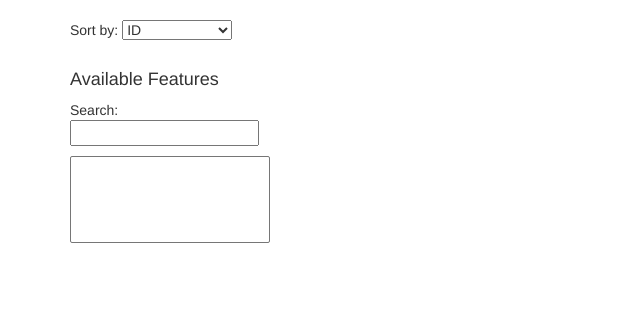
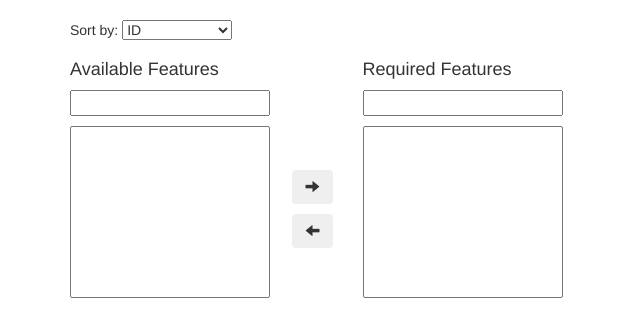
Before and after one commit to o-n-e/feature-chooser, a website: page app/index.html in a window 1280 px wide. Shown: the whole page, without its empty margins (0-640 px from the left). Drawn offline with nearby package versions, Linux system fonts and the light colour scheme.

Commit message:
10. Add Selected Features box

```diff
--- a/app/css/app.css
+++ b/app/css/app.css
@@ -3,3 +3,13 @@
 body {
     padding-top: 20px;
 }
+
+.firstbutton {
+    float: right;
+    margin-top: 120px;
+}
+
+.secondbutton {
+    float: right;
+    margin-top: 10px;
+}
--- a/app/index.html
+++ b/app/index.html
@@ -19,21 +19,52 @@
     </select>
 
   <div class="row">
-  <p>
+
     <div class="col-xs-2">
       <h4>Available Features</h4>
-      Search: <input ng-model="query"></p>
-<p>
-      <select size="5"
+      <p>
+        <input ng-model="availableFeaturesQuery"
+                     style="width: 200px"></p>
+      <p>
+      <select size="10"
               multiple
               ng-model="available"
-              ng-options="feature as feature.displayName for feature in availibleFeatures | filter:query | orderBy:orderProp"
+              ng-options="feature as feature.displayName for feature in availibleFeatures | filter:availableFeaturesQuery | orderBy:orderProp"
               style="width: 200px">
 
       </select></p>
     </div>
 
-  </div>
+    <div class="col-xs-1">
+      <button type="button"
+              class="btn btn-default, firstbutton"
+              ng-click="moveItem(selected[0], availableFeatures, selectedFeatures)">
+        <span class="glyphicon glyphicon-arrow-right"></span>
+      </button>
+      <button type="button"
+              class="btn btn-default, secondbutton"
+              ng-click="moveItem(selected[0], selectedFeatures, availableFeatures)">
+        <span class="glyphicon glyphicon-arrow-left"></span>
+      </button>
+    </div>
+
+    <div class="col-xs-2">
+      <h4>Required Features</h4>
+      <p>
+        <input ng-model="selectedFeaturesQuery"
+                        style="width: 200px"></p>
+      <p>
+        <select size="10"
+                multiple
+                ng-model="selected"
+                ng-options="feature as feature.displayName for feature in selectedFeatures | filter:selectedFeaturesQuery | orderBy:orderProp"
+                style="width: 200px">
+
+        </select></p>
+    </div>
+
+
+
 
 </div>
 
--- a/docs/user_stories.txt
+++ b/docs/user_stories.txt
@@ -1,4 +1,4 @@
-9. Style it!
+10. Add Selected Features box
 
 - backlog
 
@@ -10,4 +10,5 @@ x 4. The app now has a search box. Notice that the list on the page changes depe
 x 5. Add a dropdown to order the list results
 x 6. There is now a list of features loaded from the server
 x 7. Show the features in a 5 high multi select
-8. Make the page work without the list
+x 8. Make the page work without the list
+x 9. Style it!
```
Also changed, not shown: test/e2e/scenarios.js (+4 -4 lines).
